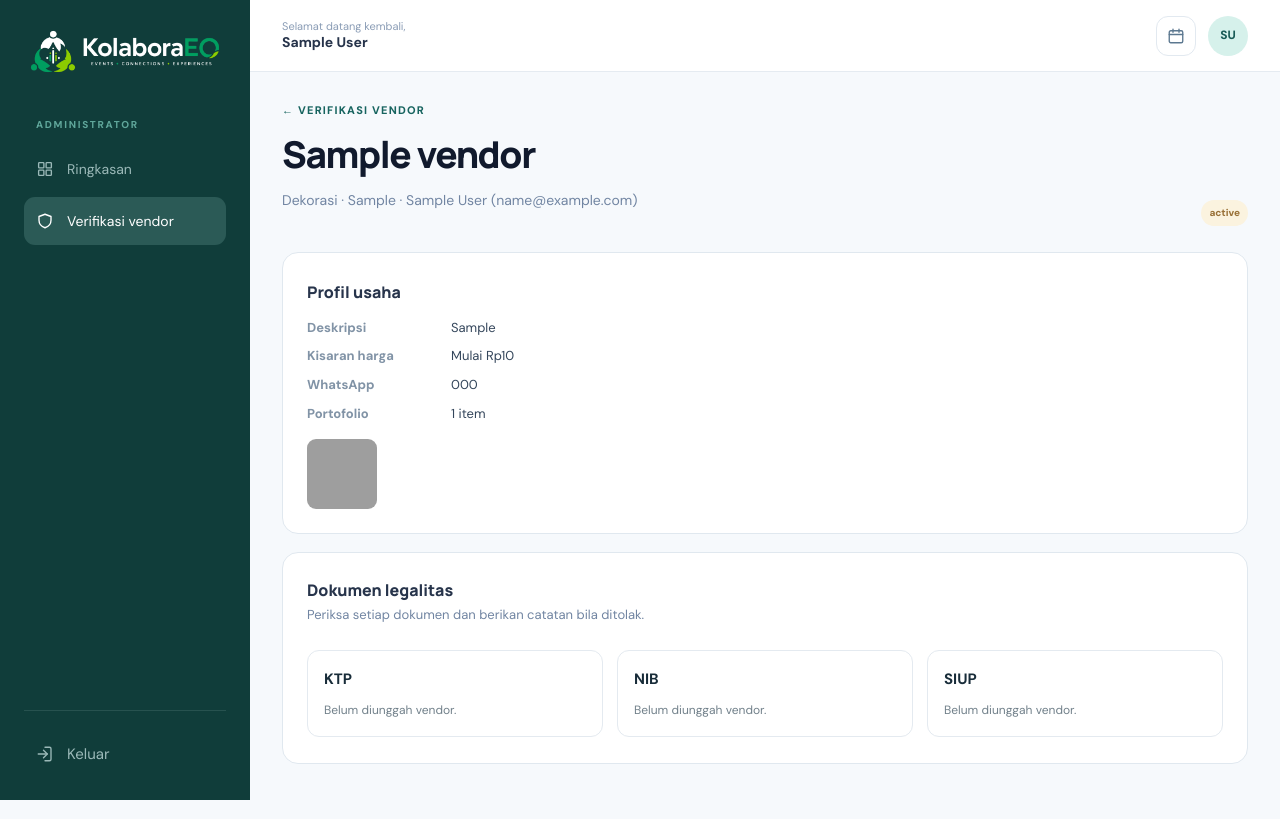
After one commit to PPLKelompokB2402/SI2402-KEL-B, a Laravel app: page /admin/verifikasi/1 in a window 1280 px wide. The commit adds this page. Run offline with Laravel 12, Linux system fonts and the light colour scheme; a user stored in the database is signed in; data comes from the database, SQL or seed files in the repository; tables that the repository leaves empty hold one stand-in row (values such as "Sample post"); grey boxes are pictures that could not be loaded.

Commit message:
US-7 Sebagai Administrator, saya ingin meninjau dokumen dan legalitas

```diff
--- a/app/Http/Controllers/AdminController.php
+++ b/app/Http/Controllers/AdminController.php
@@ -2,6 +2,12 @@
 
 namespace App\Http\Controllers;
 
+use App\Models\DokumenLegalitas;
+use App\Models\Vendor;
+use Illuminate\Http\RedirectResponse;
+use Illuminate\Http\Request;
+use Illuminate\Support\Facades\DB;
+use Illuminate\Validation\Rule;
 use Illuminate\View\View;
 
 /**
@@ -14,4 +20,40 @@ class AdminController extends Controller
     {
         return view('admin.dashboard');
     }
+
+    public function verifikasi(): View
+    {
+        return view('admin.verifikasi', [
+            'vendors' => Vendor::with(['kategori', 'user', 'dokumenLegalitas', 'portofolio'])
+                ->where('status_verifikasi', Vendor::MENUNGGU)
+                ->get()
+                ->sortBy(fn ($vendor) => $vendor->user->created_at),
+            'updatedAt' => now(),
+        ]);
+    }
+
+    public function detailVerifikasi(Vendor $vendor): View
+    {
+        $vendor->load(['kategori', 'user', 'dokumenLegalitas.administrator.user', 'portofolio']);
+
+        return view('admin.verifikasi-detail', [
+            'vendor' => $vendor,
+            'jenisDokumen' => DokumenLegalitas::JENIS,
+        ]);
+    }
+
+    public function periksaDokumen(Request $request, DokumenLegalitas $dokumen): RedirectResponse
+    {
+        $data = $request->validate([
+            'status_verifikasi' => ['required', Rule::in([DokumenLegalitas::VALID, DokumenLegalitas::DITOLAK])],
+            'catatan_admin' => ['nullable', 'string', 'max:500', Rule::requiredIf($request->input('status_verifikasi') === DokumenLegalitas::DITOLAK)],
+        ]);
+        $admin = $request->user();
+
+        DB::transaction(function () use ($dokumen, $data, $admin): void {
+            $dokumen->update([...$data, 'id_admin' => $admin->id_user]);
+        });
+
+        return back()->with('status', 'Hasil pemeriksaan dokumen disimpan.');
+    }
 }
--- a/resources/views/admin/dashboard.blade.php
+++ b/resources/views/admin/dashboard.blade.php
@@ -5,7 +5,10 @@
 @section('portal-content')
     <section class="portal-page admin-dashboard-page">
         <div class="admin-page-heading">
-            <div><span class="section-kicker">Admin console</span><h1>Halo, {{ auth()->user()->nama }}</h1><p>Anda masuk sebagai administrator. Fitur pengelolaan akan tersedia pada tahap berikutnya.</p></div>
+            <div><span class="section-kicker">Admin console</span><h1>Halo, {{ auth()->user()->nama }}</h1><p>Pilih menu untuk mulai mengelola KolaboraEO.</p></div>
+        </div>
+        <div class="admin-shortcuts">
+            <a href="{{ route('admin.verifikasi') }}"><span><x-icon name="shield" /></span><strong>Verifikasi vendor</strong><small>Tinjau dokumen legalitas</small></a>
         </div>
     </section>
 @endsection
--- /dev/null
+++ b/resources/views/admin/verifikasi-detail.blade.php
@@ -0,0 +1,48 @@
+@extends('layouts.admin')
+
+@section('title', 'Tinjau '.$vendor->nama_usaha)
+
+@section('portal-content')
+    <section class="portal-page">
+        <div class="admin-page-heading">
+            <div><span class="section-kicker"><a href="{{ route('admin.verifikasi') }}">← Verifikasi vendor</a></span><h1>{{ $vendor->nama_usaha }}</h1><p>{{ $vendor->kategori->nama_kategori }} · {{ $vendor->lokasi_layanan }} · {{ $vendor->user->nama }} ({{ $vendor->user->email }})</p></div>
+            <span class="status-tag {{ $vendor->status_verifikasi }}">{{ $vendor->status_label }}</span>
+        </div>
+        <section class="portal-panel">
+            <h2>Profil usaha</h2>
+            <dl class="detail-list">
+                <dt>Deskripsi</dt><dd>{!! nl2br(e($vendor->deskripsi_usaha)) !!}</dd>
+                <dt>Kisaran harga</dt><dd>Mulai {{ $vendor->harga_format }}</dd>
+                <dt>WhatsApp</dt><dd>{{ $vendor->user->no_hp ?? '—' }}</dd>
+                <dt>Portofolio</dt><dd>{{ $vendor->portofolio->count() }} item</dd>
+            </dl>
+            @if($vendor->portofolio->isNotEmpty())
+                <div class="thumb-row">@foreach($vendor->portofolio->take(4) as $item)<a href="{{ route('media.portofolio', $item) }}" target="_blank" rel="noopener" style="--cover: url('{{ route('media.portofolio', $item) }}')" title="{{ $item->judul_proyek }}"></a>@endforeach</div>
+            @endif
+        </section>
+        <section class="portal-panel admin-list-panel doc-review">
+            <div class="panel-heading"><div><h2>Dokumen legalitas</h2><p>Periksa setiap dokumen dan berikan catatan bila ditolak.</p></div></div>
+            <div class="doc-review-grid">
+                @foreach($jenisDokumen as $jenis)
+                    @php($dok = $vendor->dokumenLegalitas->firstWhere('jenis_dokumen', $jenis))
+                    <article class="doc-card">
+                        <div class="doc-card-head"><strong>{{ $jenis }}</strong>@if($dok)<span class="status-tag {{ $dok->status_verifikasi }}">{{ $dok->status_label }}</span>@endif</div>
+                        @if(!$dok)
+                            <p class="muted">Belum diunggah vendor.</p>
+                        @else
+                            <p>No. dokumen: <strong>{{ $dok->no_dokumen }}</strong></p>
+                            <a class="button button-outline full-button" href="{{ route('media.dokumen', $dok) }}" target="_blank" rel="noopener">Buka berkas</a>
+                            <form method="POST" action="{{ route('admin.dokumen.periksa', $dok) }}" class="stack-form">@csrf @method('PATCH')
+                                <label>Catatan admin<textarea name="catatan_admin" rows="2" maxlength="500" placeholder="Wajib diisi bila ditolak">{{ $dok->catatan_admin }}</textarea></label>
+                                <div class="btn-pair">
+                                    <button class="reject-button" type="submit" name="status_verifikasi" value="ditolak">Tolak</button>
+                                    <button class="button button-dark" type="submit" name="status_verifikasi" value="valid">Valid</button>
+                                </div>
+                            </form>
+                        @endif
+                    </article>
+                @endforeach
+            </div>
+        </section>
+    </section>
+@endsection
--- a/resources/views/layouts/admin.blade.php
+++ b/resources/views/layouts/admin.blade.php
@@ -14,6 +14,7 @@
         'inisial' => $portalUser->inisial,
         'items' => [
             ['name' => 'admin.dashboard', 'label' => 'Ringkasan', 'icon' => 'grid'],
+            ['name' => 'admin.verifikasi', 'match' => 'admin.verifikasi*', 'label' => 'Verifikasi vendor', 'icon' => 'shield'],
         ],
     ])
 </body>
--- a/routes/web.php
+++ b/routes/web.php
@@ -52,6 +52,9 @@ Route::prefix('vendor')->name('vendor.')->middleware(['auth:web', 'role:vendor']
 */
 Route::prefix('admin')->name('admin.')->middleware(['auth:web', 'role:admin'])->group(function () {
     Route::get('/', [AdminController::class, 'dashboard'])->name('dashboard');
+    Route::get('/verifikasi', [AdminController::class, 'verifikasi'])->name('verifikasi');
+    Route::get('/verifikasi/{vendor}', [AdminController::class, 'detailVerifikasi'])->name('verifikasi.detail');
+    Route::patch('/dokumen/{dokumen}', [AdminController::class, 'periksaDokumen'])->name('dokumen.periksa');
 });
 
 /*
```
Also changed, not shown: resources/views/admin/verifikasi.blade.php (added, +25 -0 lines), tests/Feature/Us07TinjauDokumenTest.php (added, +44 -0 lines), README.md.
